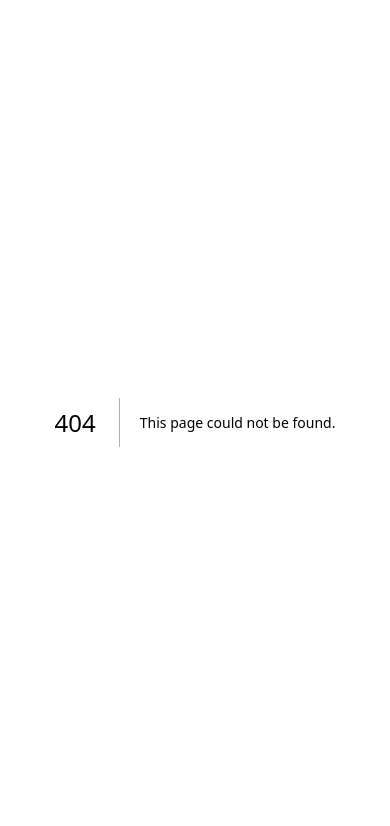
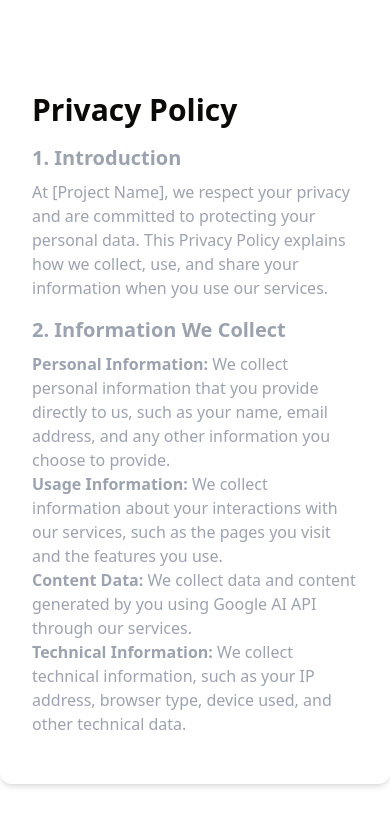
Before and after one commit to DanielCruz12/content-ai-creator, a Next.js app: page /privacy in a window 390 px wide. Before the commit this address had no page. Shown: the top 826 px of the page. Built offline with nearby package versions, Linux system fonts and the light colour scheme.

Commit message:
feat/responsive, terms, conditions

```diff
--- a/app/(auth)/sign-in/[[...sign-in]]/page.tsx
+++ b/app/(auth)/sign-in/[[...sign-in]]/page.tsx
@@ -8,7 +8,6 @@ import {
   Card,
   CardContent,
   CardDescription,
-  CardFooter,
   CardHeader,
 } from "@/components/ui/card";
 import { Icons } from "@/components/ui/Icons";
@@ -37,7 +36,7 @@ export default function SignInPage() {
         <div className="relative hidden h-full flex-col bg-muted p-10 text-white dark:border-r lg:flex">
           <div className="absolute inset-0 bg-zinc-900" />
           <div className="relative z-20 flex items-center text-lg font-medium">
-            DanDev
+            <Link href={"/"}> DanDev</Link>
           </div>
           <div className="relative z-20 mt-auto">
             <blockquote className="space-y-2">
@@ -73,7 +72,7 @@ export default function SignInPage() {
 
                           <CardContent className="grid gap-y-4">
                             <div className="grid grid-cols-1 gap-4">
-                              <div className="grid grid-cols-3 gap-3">
+                              <div className="grid grid-cols-2 gap-3">
                                 <Clerk.Connection name="google" asChild>
                                   <Button
                                     size="sm"
@@ -117,6 +116,14 @@ export default function SignInPage() {
                                     </Clerk.Loading>
                                   </Button>
                                 </Clerk.Connection>
+                              </div>
+
+                              <div className="relative flex justify-center text-xs uppercase">
+                                <span className="bg-background px-2 pt-3 text-muted-foreground">
+                                  Or continue with
+                                </span>
+                              </div>
+
                               <Clerk.Connection name="notion" asChild>
                                 <Button
                                   size="sm"
@@ -138,13 +145,6 @@ export default function SignInPage() {
                                   </Clerk.Loading>
                                 </Button>
                               </Clerk.Connection>
-                              </div>
-
-                              <div className="relative flex justify-center text-xs uppercase">
-                                <span className="bg-background px-2 text-muted-foreground">
-                                  Or continue with
-                                </span>
-                              </div>
 
                               <div className="grid grid-cols-1">
                                 <SignInWithMetamaskButton mode="modal">
@@ -171,7 +171,7 @@ export default function SignInPage() {
                               </div>
                             </div>
                           </CardContent>
-                          <CardFooter>
+                          {/*  <CardFooter>
                             <div className="grid w-full gap-y-4">
                               <Button variant="link" size="sm" asChild>
                                 <Link href="/sign-up">
@@ -179,7 +179,7 @@ export default function SignInPage() {
                                 </Link>
                               </Button>
                             </div>
-                          </CardFooter>
+                          </CardFooter> */}
                         </Card>
                       </SignIn.Step>
                     </>
--- a/app/dashboard/_components/documentation-content.tsx
+++ b/app/dashboard/_components/documentation-content.tsx
@@ -4,18 +4,9 @@ import { Tabs, TabsContent } from "@/components/ui/tabs";
 
 const DocumentationContent = ({ dataOutput }: any) => {
   return (
-    <Tabs defaultValue="nodejs" className="max-w-6xl w-full mt-10 pb-10 mb-10 p-4">
-      <TabsContent value="nodejs">
-        {dataOutput ? (
-            <div className="max-h-96 max-w-full overflow-auto">
-            <Code
-              animated
-              code={dataOutput}
-              language="markdown"
-              show={true}
-            />
-          </div>
-        ) : null}
+    <Tabs defaultValue="markdown" className="w-full">
+      <TabsContent value="markdown">
+        <Code animated code={dataOutput} language="markdown" show={true} />
       </TabsContent>
     </Tabs>
   );
--- a/app/dashboard/content/[template-slug]/page.tsx
+++ b/app/dashboard/content/[template-slug]/page.tsx
@@ -51,19 +51,28 @@ const CreateNewContent: React.FC<Tprops> = ({ params }) => {
   };
 
   return (
-    <div className="flex flex-col overflow-hidden justify-center items-center w-full  rounded-sm">
-      {loading === true && (
-        <div className="absolute inset-0 z-50 flex justify-center items-center bg-[#181818] bg-opacity-75">
-          <BarLoader color="#322d3d" width={300} />
+    <div className=" flex flex-col items-center w-full p-4 max-w-5xl mx-auto">
+      {loading && (
+        <div className="absolute inset-0 z-50 flex items-center justify-center bg-gray-800 bg-opacity-75">
+          <BarLoader color="#ffffff" width={300} />
         </div>
       )}
+      <div className="w-full space-y-4 flex flex-col max-w-5xl">
+        <div>
           <FormComponent
             selectedTemplate={selectedTemplate}
             generateAIContent={generateAIContent}
             loading={loading}
           />
+        </div>
+        <div className=" w-full max-h-[60vh] bg-white dark:bg-gray-900 rounded-md shadow-md p-4">
+          {dataOutput && (
+            <div className="text-justify text-wrap">
               <DocumentationContent dataOutput={dataOutput} />
-      {/*  <Output dataOutput={dataOutput} /> */}
+            </div>
+          )}
+        </div>
+      </div>
     </div>
   );
 };
--- /dev/null
+++ b/app/privacy/page.tsx
@@ -0,0 +1,43 @@
+import React from "react";
+
+const Privacy = () => {
+  return (
+    <div className=" flex items-center justify-center min-h-screen">
+      <main className=" shadow-md rounded-lg max-w-3xl w-full p-8">
+        <section>
+          <h1 className="text-3xl font-bold text-start mb-4">Privacy Policy</h1>
+          <article className="text-gray-400">
+            <h2 className="text-xl font-semibold mb-2">1. Introduction</h2>
+            <p className="mb-4">
+              At [Project Name], we respect your privacy and are committed to
+              protecting your personal data. This Privacy Policy explains how we
+              collect, use, and share your information when you use our
+              services.
+            </p>
+            <h2 className="text-xl font-semibold mb-2">
+              2. Information We Collect
+            </h2>
+            <p className="mb-4">
+              <strong>Personal Information:</strong> We collect personal
+              information that you provide directly to us, such as your name,
+              email address, and any other information you choose to provide.
+              <br />
+              <strong>Usage Information:</strong> We collect information about
+              your interactions with our services, such as the pages you visit
+              and the features you use.
+              <br />
+              <strong>Content Data:</strong> We collect data and content
+              generated by you using Google AI API through our services.
+              <br />
+              <strong>Technical Information:</strong> We collect technical
+              information, such as your IP address, browser type, device used,
+              and other technical data.
+            </p>
+          </article>
+        </section>
+      </main>
+    </div>
+  );
+};
+
+export default Privacy;
--- /dev/null
+++ b/app/terms/page.tsx
@@ -0,0 +1,38 @@
+import React from "react";
+
+const Terms = () => {
+  return (
+    <div className=" flex items-center justify-center min-h-screen">
+      <main className=" shadow-md rounded-lg max-w-3xl w-full p-8">
+        <section className="mb-8">
+          <h1 className="text-3xl font-bold text-start mb-4">
+            Terms and Conditions
+          </h1>
+          <article className="text-gray-400">
+            <h2 className="text-xl font-semibold mb-2">1. Introduction</h2>
+            <p className="mb-4">
+              Welcome to [Project Name]. These Terms and Conditions govern your
+              use of our website and services. By accessing or using our
+              platform, you agree to these terms in full.
+            </p>
+            <h2 className="text-xl font-semibold mb-2">2. Definitions</h2>
+            <p className="mb-4">
+              <strong>User:</strong> Any person who accesses and uses the
+              services of [Project Name].
+              <br />
+              <strong>Content:</strong> Any information, text, graphics, or data
+              generated by the User or through Google AI API via our service.
+              <br />
+              <strong>Services:</strong> All functionalities offered by [Project
+              Name], including content generation through Google AI API.
+            </p>
+          </article>
+        </section>
+
+
+      </main>
+    </div>
+  );
+};
+
+export default Terms;
--- a/components/code.tsx
+++ b/components/code.tsx
@@ -29,7 +29,6 @@ const Code: FC<CodeProps> = ({
           i++;
           if (i > code.length) {
             clearInterval(intervalId);
-
           }
         }, 10);
 
@@ -42,13 +41,11 @@ const Code: FC<CodeProps> = ({
   const lines = text.split(/\r\n|\r|\n/).length;
 
   return (
+    <div className=" overflow-auto">
       <Highlight {...defaultProps} code={text} language={language}>
         {({ className, tokens, getLineProps, getTokenProps }: any) => (
           <pre
-          className={
-            className +
-            "transition-all w-fit bg-transparent duration-100 py-0 no-scrollbar"
-          }
+            className={className + "transition-all bg-transparent duration-100"}
             style={{
               maxHeight: show ? lines * 24 : 0,
               opacity: show ? 1 : 0,
@@ -58,7 +55,7 @@ const Code: FC<CodeProps> = ({
               // eslint-disable-next-line no-unused-vars
               const { key, ...rest } = getLineProps({ line, key: i });
               return (
-              <div key={`line-${i}`} style={{ position: "relative" }} {...rest}>
+                <div key={`line-${i}`} {...rest}>
                   {line.map((token: any, index: any) => {
                     // eslint-disable-next-line no-unused-vars
                     const { key, ...props } = getTokenProps({ token, i });
@@ -70,6 +67,7 @@ const Code: FC<CodeProps> = ({
           </pre>
         )}
       </Highlight>
+    </div>
   );
 };
 
```
Lines whose indentation alone changed are shown as unchanged.
